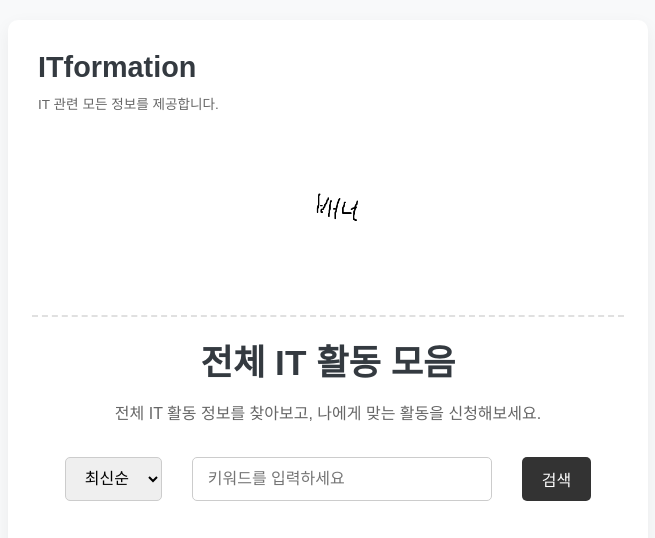
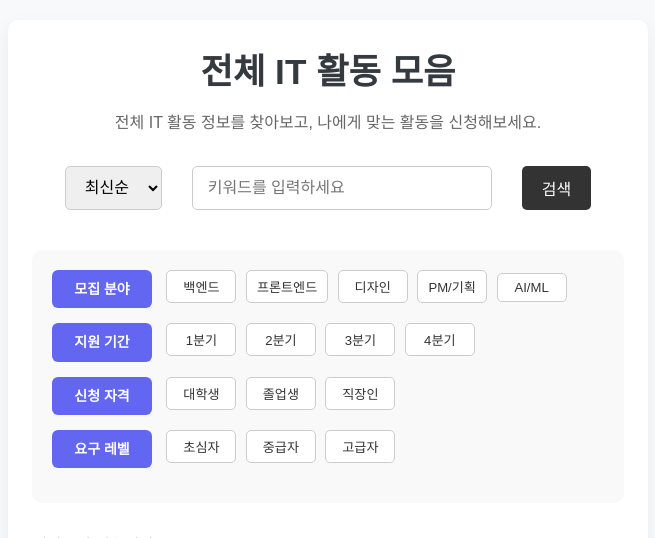
Before and after one commit to hyunsoo121/OpenSourceSW_team_5, a Django app: page /posts/ in a window 1280 px wide. Shown: the part 92-630 px from the top of the page, without its empty margins (312-967 px from the left). Run offline with Django 4.2, Linux system fonts and the light colour scheme; data that the repository does not hold is empty.

```diff
--- a/templates/posts/posts_list.html
+++ b/templates/posts/posts_list.html
@@ -7,7 +7,7 @@
 
 {% block content %}
 
-<div class="page-header-container">
+<!-- <div class="page-header-container">
     <div class="header-top">
         <div class="header-logo">
             <h1>ITformation</h1>
@@ -18,7 +18,7 @@
         <img src="{% static 'images/it-hero-image.jpg' %}" alt="IT 활동 배너">
     </div>
     <hr class="dotted-divider">
-</div>
+</div> -->
 
 <div class="info-container">
     <div class="info-header">
```
Also changed, not shown: templates/posts/posts_detail.html (+4 -4 lines).
